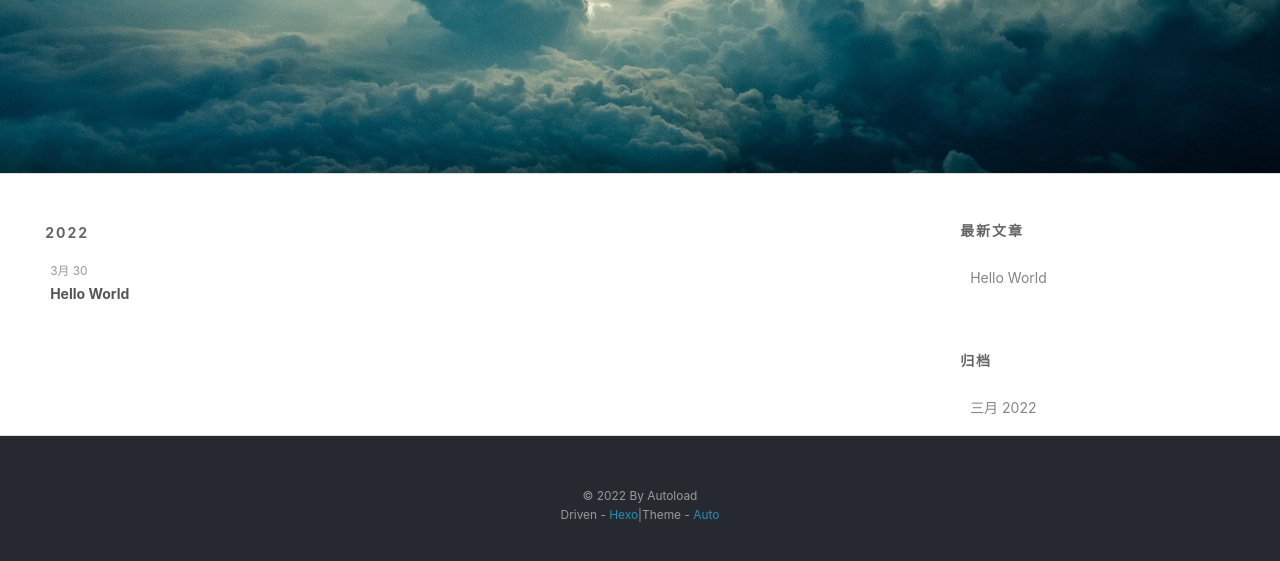
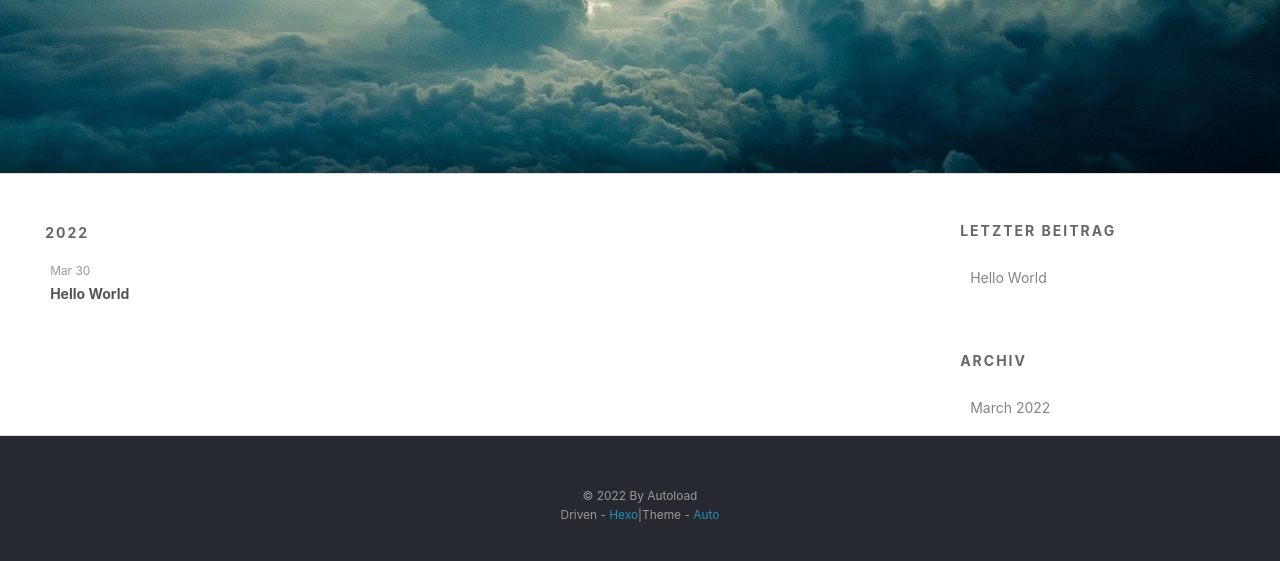
Before and after one commit to wangyq7/wangyq7.github.io, a plain HTML site: page archives/index.html in a window 1280 px wide. Shown: the part 277-838 px from the top of the page. Drawn offline with Linux system fonts and the light colour scheme.

Commit message:
Site updated: 2022-04-02 17:45:31

```diff
--- a/archives/index.html
+++ b/archives/index.html
@@ -3,7 +3,7 @@
 <head>
   <meta charset="utf-8">
 
-  <title>归档 | Hexo</title>
+  <title>Archiv | Hexo</title>
   <meta name="viewport" content="width=device-width, initial-scale=1, shrink-to-fit=no">
 
     <link rel="shortcut icon" href="/favicon.png">
@@ -62,7 +62,7 @@
   <div class="archive-article-inner">
     <header class="archive-article-header">
       <a href="/2022/03/30/hello-world/" class="archive-article-date">
-  <time class="dt-published" datetime="2022-03-30T13:43:21.212Z" itemprop="datePublished">3月 30</time>
+  <time class="dt-published" datetime="2022-03-30T13:43:21.212Z" itemprop="datePublished">Mar 30</time>
 </a>
 
 
@@ -87,7 +87,7 @@
 
 
   <div class="widget-wrap">
-    <h3 class="widget-title">最新文章</h3>
+    <h3 class="widget-title">letzter Beitrag</h3>
     <div class="widget">
       <ul>
 
@@ -105,9 +105,9 @@
 
 
   <div class="widget-wrap">
-    <h3 class="widget-title">归档</h3>
+    <h3 class="widget-title">Archiv</h3>
     <div class="widget">
-      <ul class="archive-list"><li class="archive-list-item"><a class="archive-list-link" href="/archives/2022/03/">三月 2022</a></li></ul>
+      <ul class="archive-list"><li class="archive-list-item"><a class="archive-list-link" href="/archives/2022/03/">March 2022</a></li></ul>
     </div>
   </div>
 
```
Also changed, not shown: 2022/03/30/hello-world/index.html (+4 -4 lines), archives/2022/03/index.html (+5 -5 lines), archives/2022/index.html (+5 -5 lines), index.html (+4 -4 lines).
